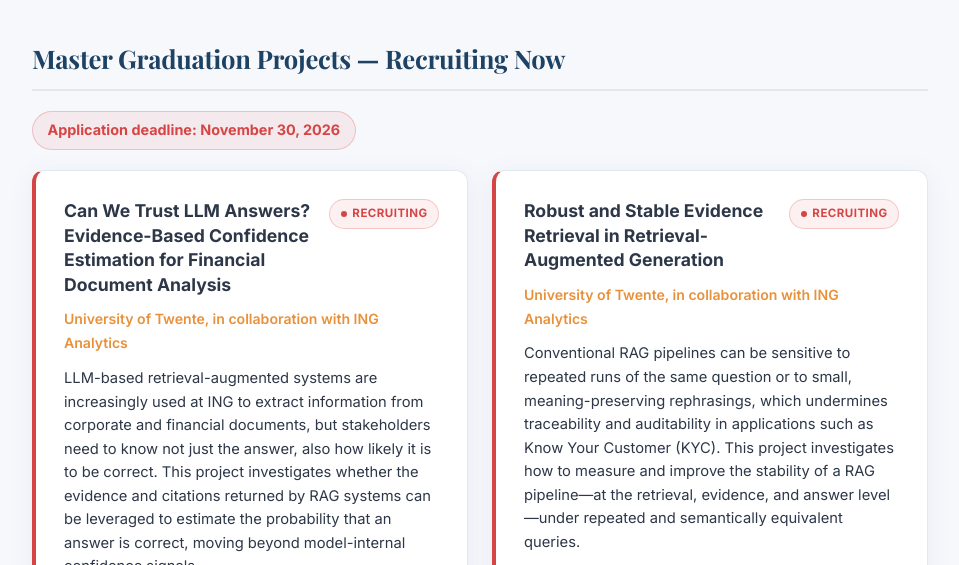
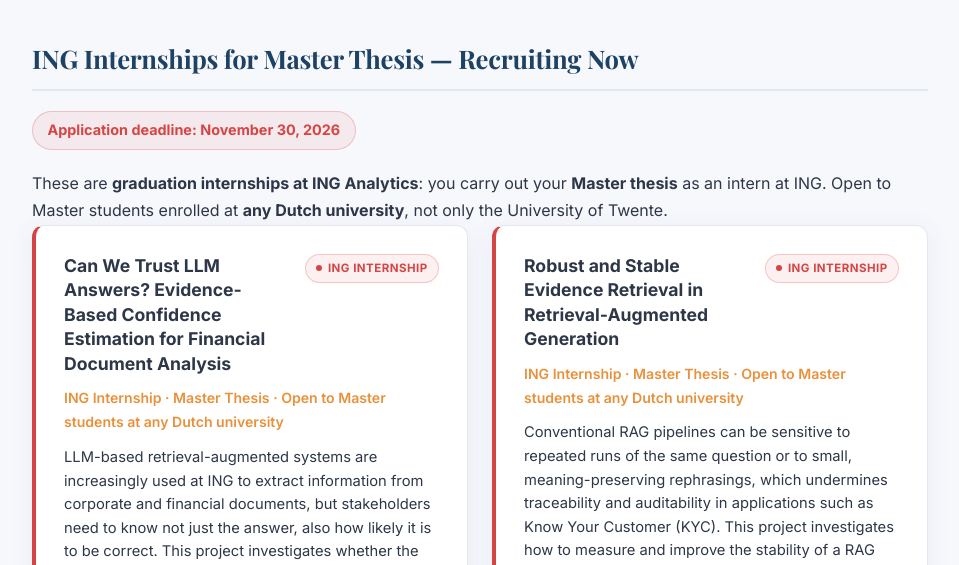
Before and after one commit to liu906/liu906.github.io, a plain HTML site: page teaching.html in a window 1280 px wide. Shown: the part 211-776 px from the top of the page, without its empty margins (160-1119 px from the left). Drawn offline with nearby package versions, Linux system fonts and the light colour scheme.

Commit message:
Reframe graduation projects as ING internships for Master thesis, open to all Dutch universities
Co-Authored-By: Claude Opus 5.5 <noreply@anthropic.com>

```diff
--- a/teaching.html
+++ b/teaching.html
@@ -40,8 +40,13 @@
 
     <!-- Open Master Graduation Projects -->
     <section class="section">
-      <h2 class="section-title fade-in">Master Graduation Projects &mdash; Recruiting Now</h2>
+      <h2 class="section-title fade-in">ING Internships for Master Thesis &mdash; Recruiting Now</h2>
       <p class="teaching-deadline fade-in"><strong>Application deadline: November 30, 2026</strong></p>
+      <p class="fade-in">
+        These are <strong>graduation internships at ING Analytics</strong>: you carry out your
+        <strong>Master thesis</strong> as an intern at ING. Open to Master students enrolled at
+        <strong>any Dutch university</strong>, not only the University of Twente.
+      </p>
       <div class="teaching-card-grid">
 
         <div class="teaching-card fade-in">
@@ -49,9 +54,9 @@
             <p class="teaching-card-title">
               <a href="teaching/20260901-INGI-MasterGraduationAssignment.pdf" target="_blank">Can We Trust LLM Answers? Evidence-Based Confidence Estimation for Financial Document Analysis</a>
             </p>
-            <span class="recruiting-badge">Recruiting</span>
+            <span class="recruiting-badge">ING Internship</span>
           </div>
-          <p class="teaching-card-org">University of Twente, in collaboration with ING Analytics</p>
+          <p class="teaching-card-org">ING Internship &middot; Master Thesis &middot; Open to Master students at any Dutch university</p>
           <p class="teaching-card-desc">
             LLM-based retrieval-augmented systems are increasingly used at ING to extract information from
             corporate and financial documents, but stakeholders need to know not just the answer, also how
@@ -80,9 +85,9 @@
             <p class="teaching-card-title">
               <a href="teaching/20260903-ING-MasterGraduationAssignment2.pdf" target="_blank">Robust and Stable Evidence Retrieval in Retrieval-Augmented Generation</a>
             </p>
-            <span class="recruiting-badge">Recruiting</span>
+            <span class="recruiting-badge">ING Internship</span>
           </div>
-          <p class="teaching-card-org">University of Twente, in collaboration with ING Analytics</p>
+          <p class="teaching-card-org">ING Internship &middot; Master Thesis &middot; Open to Master students at any Dutch university</p>
           <p class="teaching-card-desc">
             Conventional RAG pipelines can be sensitive to repeated runs of the same question or to small,
             meaning-preserving rephrasings, which undermines traceability and auditability in applications
```
